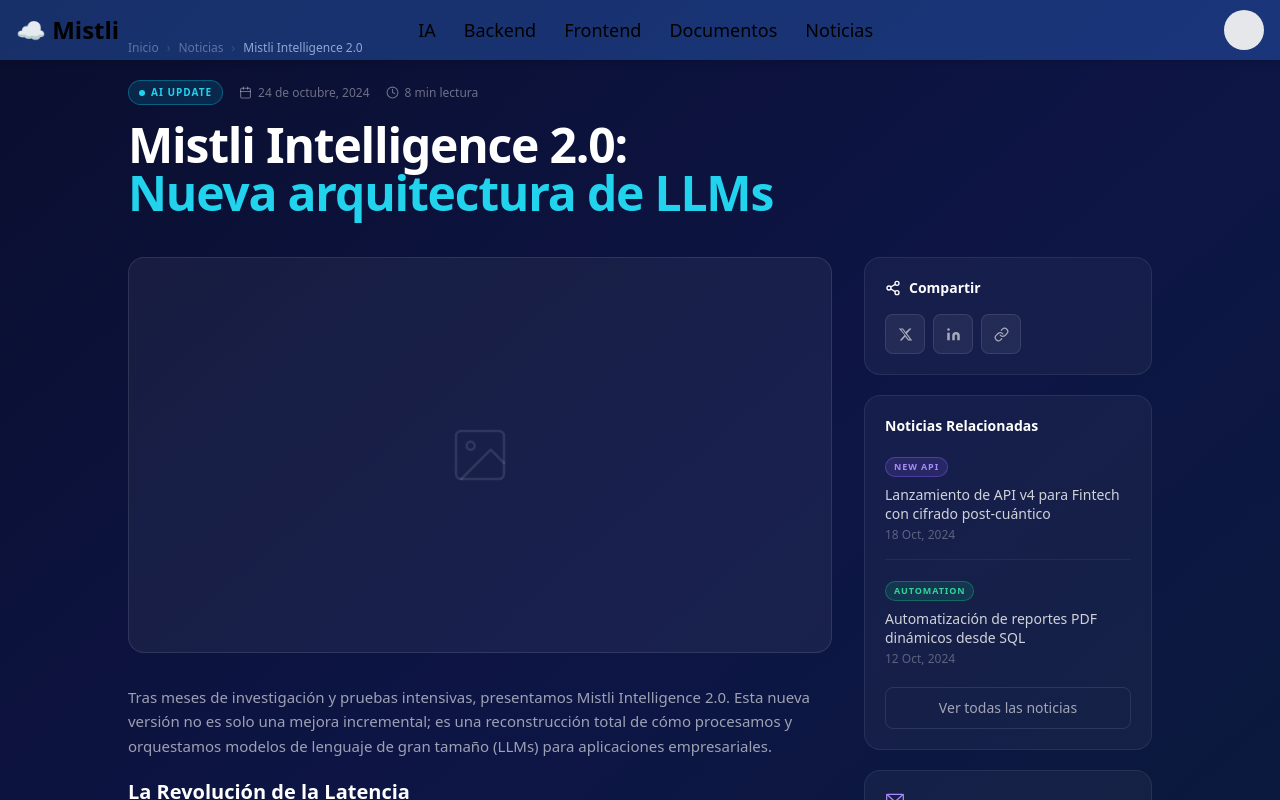
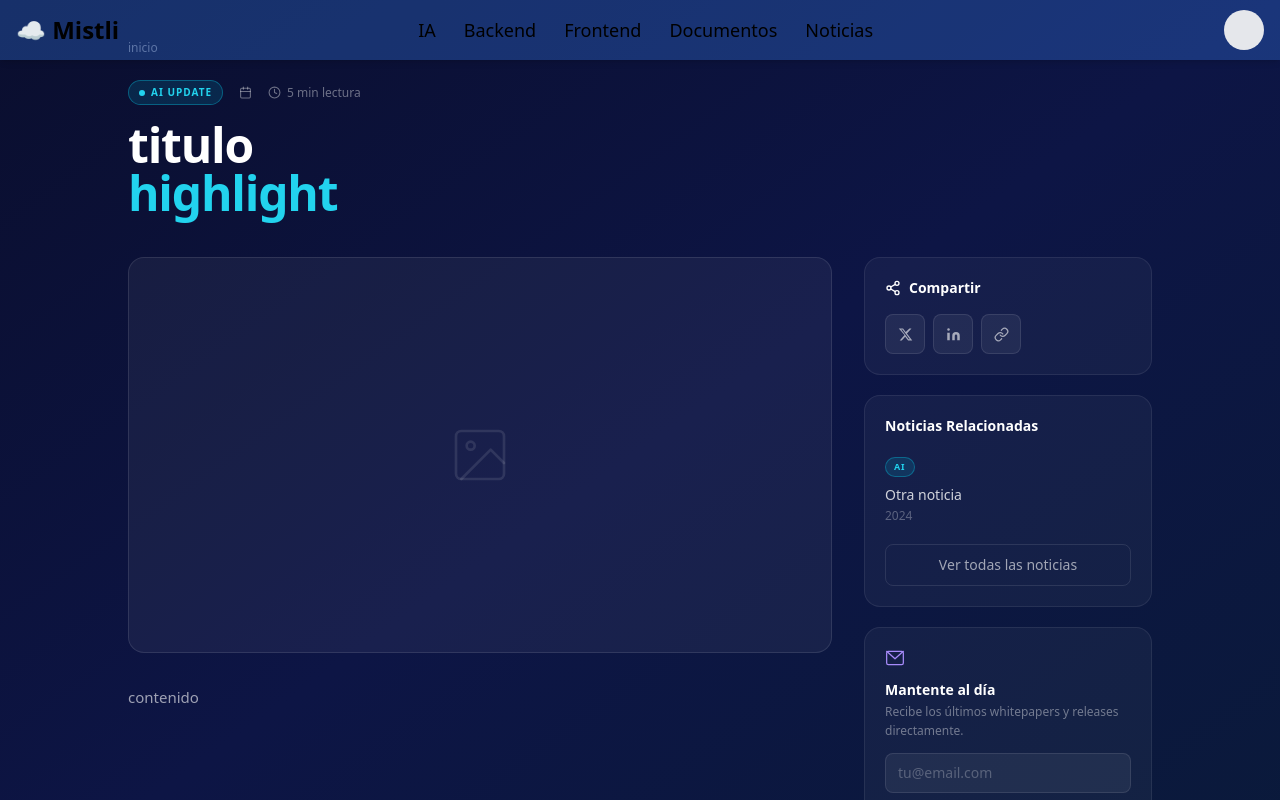
Before and after one commit to SebasOrtiz04/mistli-website, a React (Vite) app: page /noticias/1 in a window 1280 px wide. Shown: the top 800 px of the page. Built offline with nearby package versions, Linux system fonts and the light colour scheme; some icons are missing.

Commit message:
ajustando sección de noticias

```diff
--- a/src/sections/website/views/NoticiaView.tsx
+++ b/src/sections/website/views/NoticiaView.tsx
@@ -1,9 +1,32 @@
 import {Noticia} from "../noticias/[noticia].tsx"
 
 export default function NoticiaView() {
+  const noticias=[{
+    breadcrumb:[{label:"inicio",href:"/"}],
+    category:"AI UPDATE",
+    categoryColor:"cyan" as const,
+    date:"",
+    readTime:5,
+    title:"titulo",
+    titleHighlight:"highlight",
+    heroImage:"",
+    heroImageAlt:"",
+    content: (
+      <p>contenido</p>
+    ),
+    relatedPosts:[{
+    id: "1",
+    title: "Otra noticia",
+    date: "2024",
+    category: "AI",
+    link: "/url"
+  }]
+  }]
   return (
     <>
-        <Noticia/>
+        {noticias.map((noticia, index) => (
+          <Noticia key={index} {...noticia} />
+        ))}
     </>
   )
 }
```
